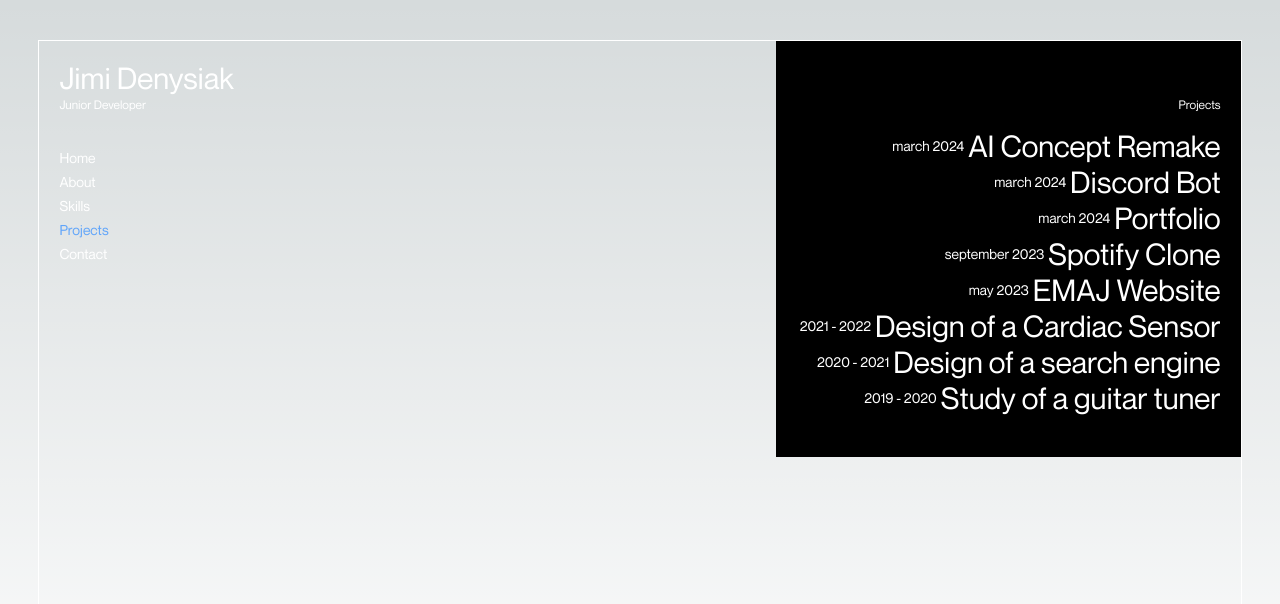
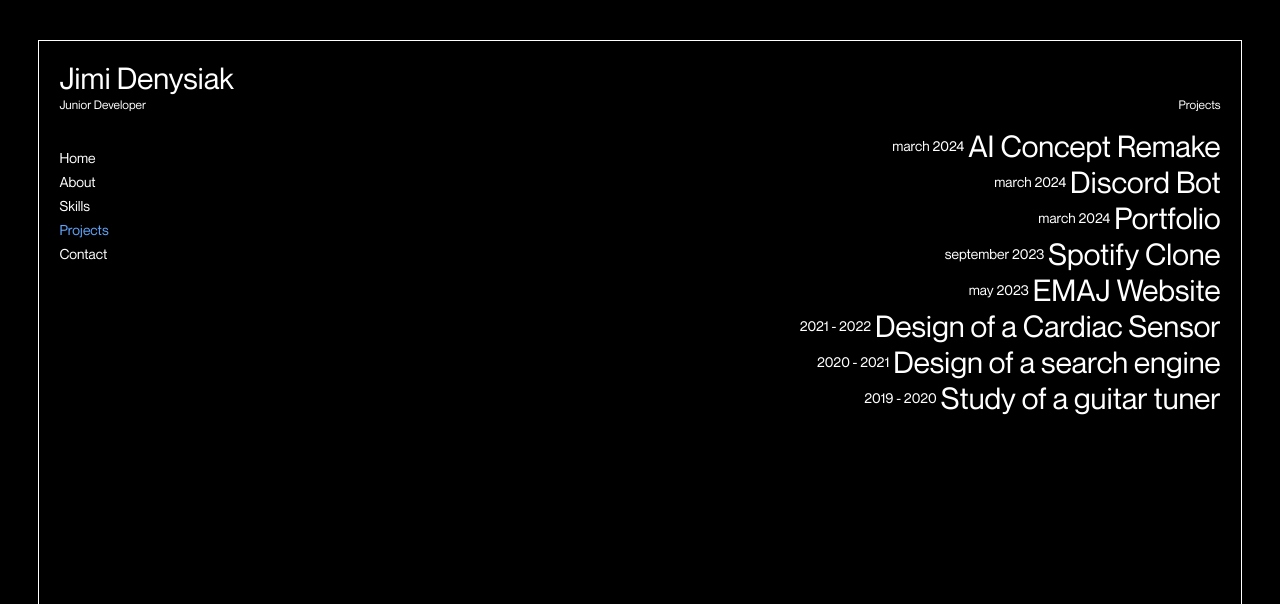
Before and after one commit to Jimichelle/jimi_portfolio_v2, a Next.js app: page /projects in a window 1280 px wide. Shown: the top 604 px of the page. Built offline with nearby package versions, Linux system fonts and the light colour scheme.

Commit message:
Update background color in nav and layout components

```diff
--- a/app/components/nav.tsx
+++ b/app/components/nav.tsx
@@ -39,7 +39,7 @@ const NavProps: React.FC<NavProps> = ({ children }) => {
     ], [])
 
     return(
-        <main className="flex flex-col items-center justify-between text-white z-10 ">
+        <main className="flex flex-col items-center justify-between text-white z-10 bg-black">
       <div className="relative flex flex-row justify-between mx-[2dvw] my-[5dvh] border-white border-[1px] h-[90dvh] w-[94dvw] ">
         <section className="flex flex-col z-10  overscroll-y-none ">
           <div className="p-5 w-[34dvw] ">
--- a/app/layout.tsx
+++ b/app/layout.tsx
@@ -60,7 +60,7 @@ export default function RootLayout({
       <body className={NueueMontreal.className}>
         <NavProps>
           <Suspense fallback={<Loading />}>
-            <div className="bg-black">
+            <div className="">
               {children}
             </div>
           </Suspense>
```
